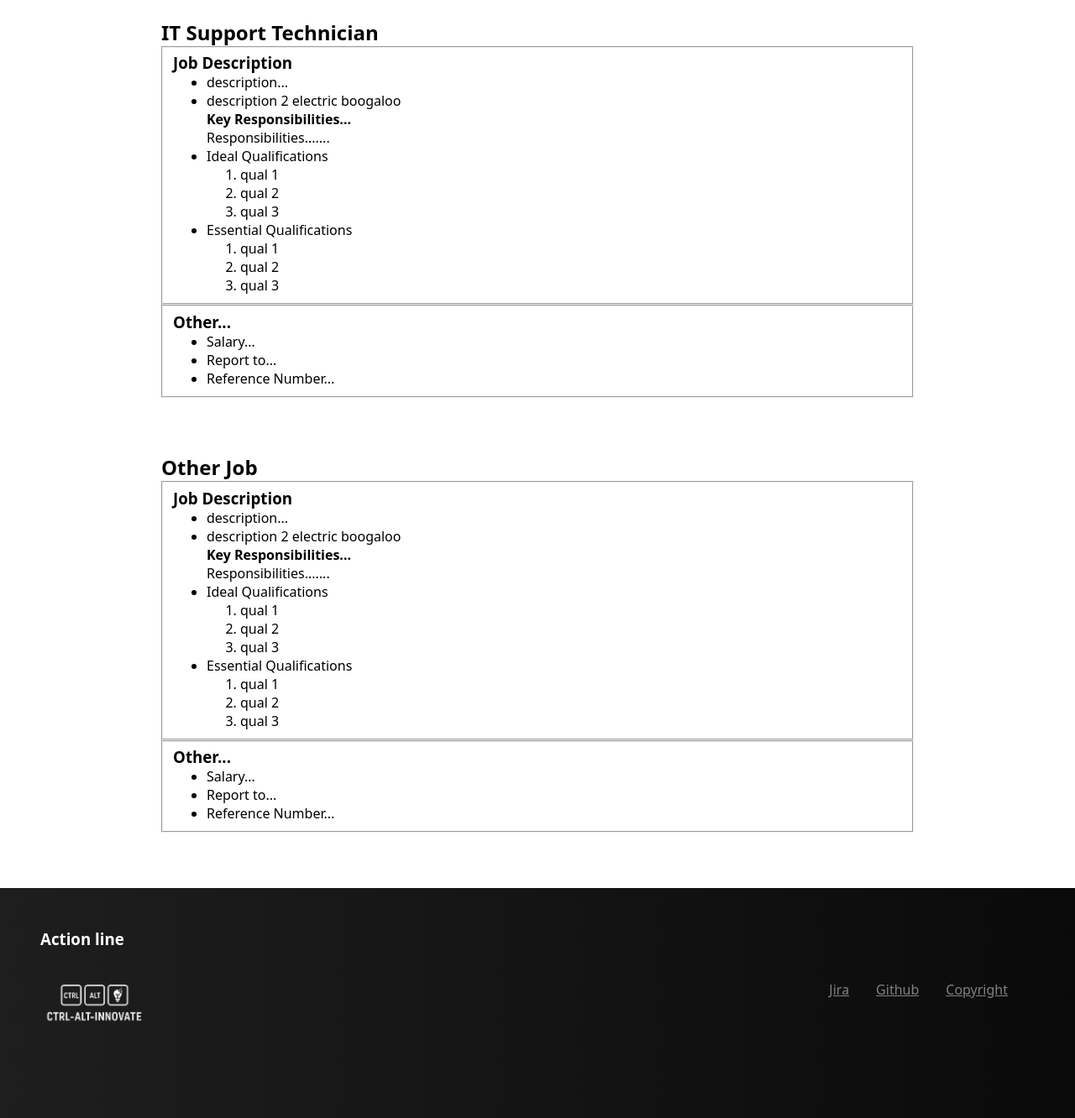
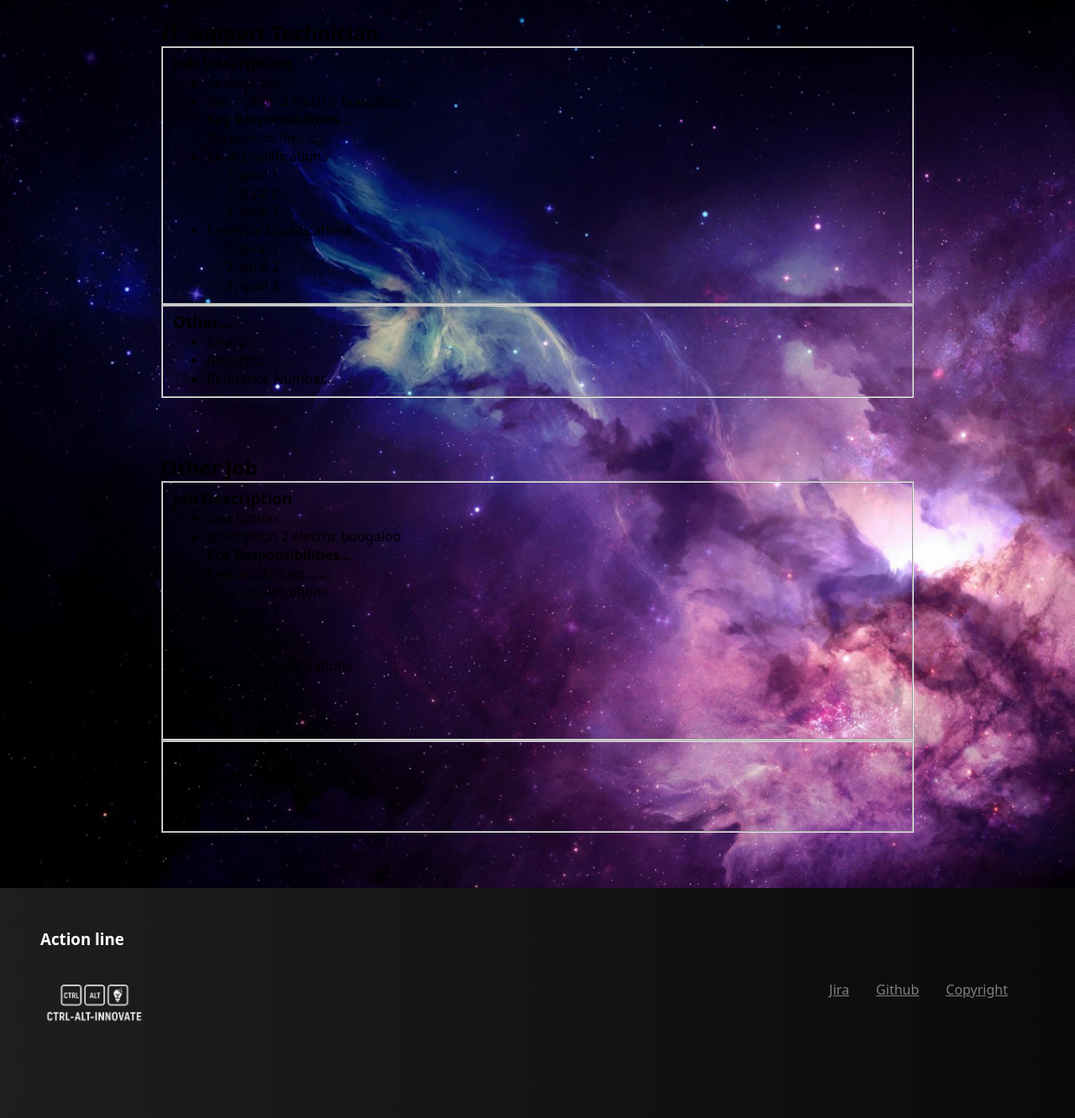
Before and after one commit to Dynamicarian/project2, a PHP site: page /jobs.html in a window 1280 px wide. Shown: the part 121-1453 px from the top of the page at 84% size. Run offline with PHP 8.4, Linux system fonts and the light colour scheme.

Commit message:
Added background to index

```diff
--- a/project1/styles/styles.css
+++ b/project1/styles/styles.css
@@ -72,6 +72,8 @@ Can be used anywhere with the following HTML:
 
 /* Contains main page content (between header and footer) */
 .content {
+    background-image: url("images/purple-nebula-wallpaper-for-3840x2160-4k-136-712.jpg");
+    background-size: cover;
     padding-inline: 15%;
 }
 
@@ -81,7 +83,9 @@ Can be used anywhere with the following HTML:
     margin-bottom: 1rem;
     padding: 1rem;
     border-radius: 1rem;
-    background-image: linear-gradient(180deg, rgb(30,30,30), rgb(10,10,10));
+    background-color:  rgb(0 0 0 / 70%);
+    backdrop-filter: blur(10px);
+    /*background-image: linear-gradient(180deg, rgb(30,30,30), rgb(10,10,10)); Instead of blur*/
     color: grey;
     display: flex;
     flex-direction: column;
```
Also changed, not shown: project1/styles/images/purple-nebula-wallpaper-for-3840x2160-4k-136-712.jpg (added).
